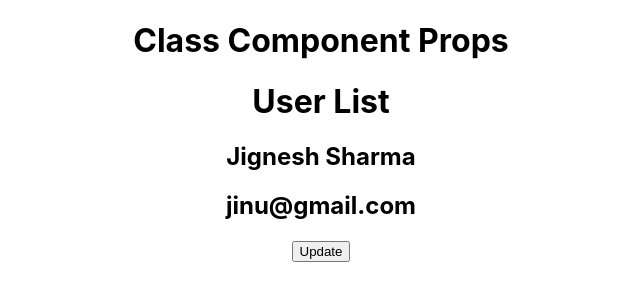
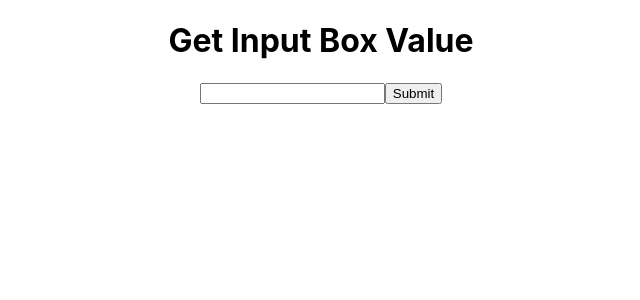
Before and after one commit to jigneshgit935/Learn_react_basic_to_advance, a React (Create React App) app: page / in a window 1280 px wide. Shown: the top 300 px of the page, without its empty margins (319-959 px from the left). Built offline with nearby package versions, Linux system fonts and the light colour scheme.

Commit message:
get-input-value

```diff
--- a/src/App.js
+++ b/src/App.js
@@ -1,30 +1,23 @@
-import React, { Component } from 'react';
+import React, { useState } from 'react';
 import './App.css';
-import UserList from './UserList';
-export class App extends Component {
-  constructor() {
-    super();
-    this.state = {
-      name: 'Jignesh Sharma',
-    };
-  }
+const App = () => {
+  const [inputValue, setInputValue] = useState('');
+  const [inputValueShow, setInputValueHide] = useState(false);
 
-  render() {
-    return (
-      <div className="App">
-        <h1>Class Component Props</h1>
-        {/* <UserList name="jinu" email="jinu@gmail.com" /> */}
+  const handleChange = (event) => {
+    console.log(event.target.value);
+    setInputValue(event.target.value);
+    setInputValueHide(false);
+  };
+  return (
+    <div className="App">
+      <h1>Get Input Box Value</h1>
 
-        {/* Exmaple 2 */}
-        <UserList name={this.state.name} email="jinu@gmail.com" />
-        <button
-          onClick={() => this.setState({ name: 'Name is Sharma jignesh' })}
-        >
-          Update
-        </button>
-      </div>
-    );
-  }
-}
+      <h3>{inputValueShow ? inputValue : ''}</h3>
+      <input type="text" onChange={handleChange} />
+      <button onClick={() => setInputValueHide(true)}>Submit</button>
+    </div>
+  );
+};
 
 export default App;
--- a/src/UserList.jsx
+++ /dev/null
@@ -1,19 +0,0 @@
-import React, { Component } from 'react';
-
-export class UserList extends Component {
-  render() {
-    console.log(this.props);
-    const { name, email } = this.props;
-    return (
-      <>
-        <h1>User List</h1>
-        {/* <h3>{this.props.name}</h3>
-        <h2>{this.props.email}</h2> */}
-        <h2>{name}</h2>
-        <h2>{email}</h2>
-      </>
-    );
-  }
-}
-
-export default UserList;
```
